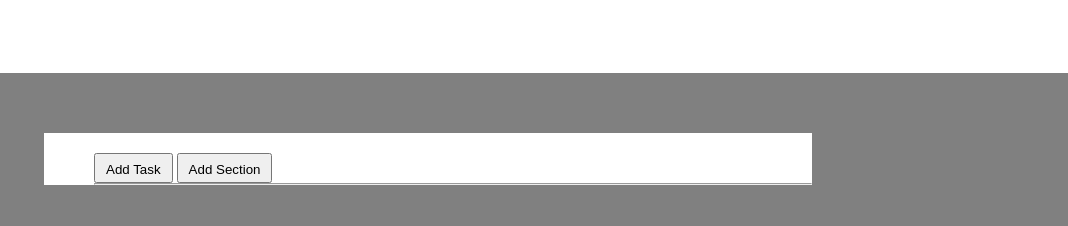
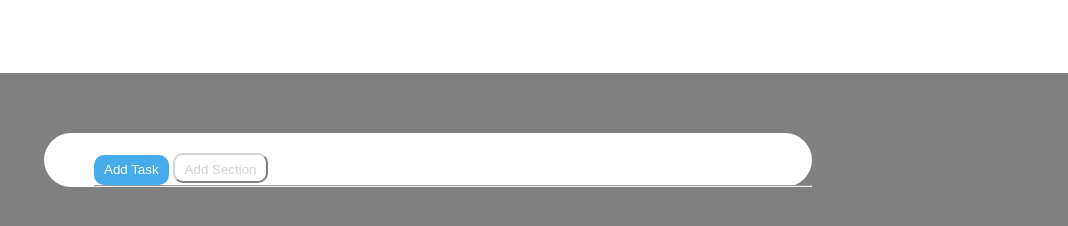
Before and after one commit to DavideSantambrogio/html-css-toboolist, a plain HTML site: page index.html in a window 1280 px wide. Shown: the full height of the page, 212-1280 px from the left. Drawn offline with Linux system fonts and the light colour scheme.

Commit message:
add: bottoni

```diff
--- a/css/style.css
+++ b/css/style.css
@@ -32,6 +32,7 @@ main{
    margin-top: 60px;
    padding-top: 20px;
    padding-left: 50px;
+   border-radius: 30px;
 }
 
 /* bottoni */
@@ -40,4 +41,17 @@ button {
     height: 30px;
     padding-left: 10px;
     padding-right: 10px;
+    border-radius: 10px ;
 }
+
+.on{
+    background-color: #45abea;
+    color: white;
+    border: none;
+}
+
+.off{
+    color: lightgray;
+    background-color: white;
+    border-color: lightgray;
+}
```
